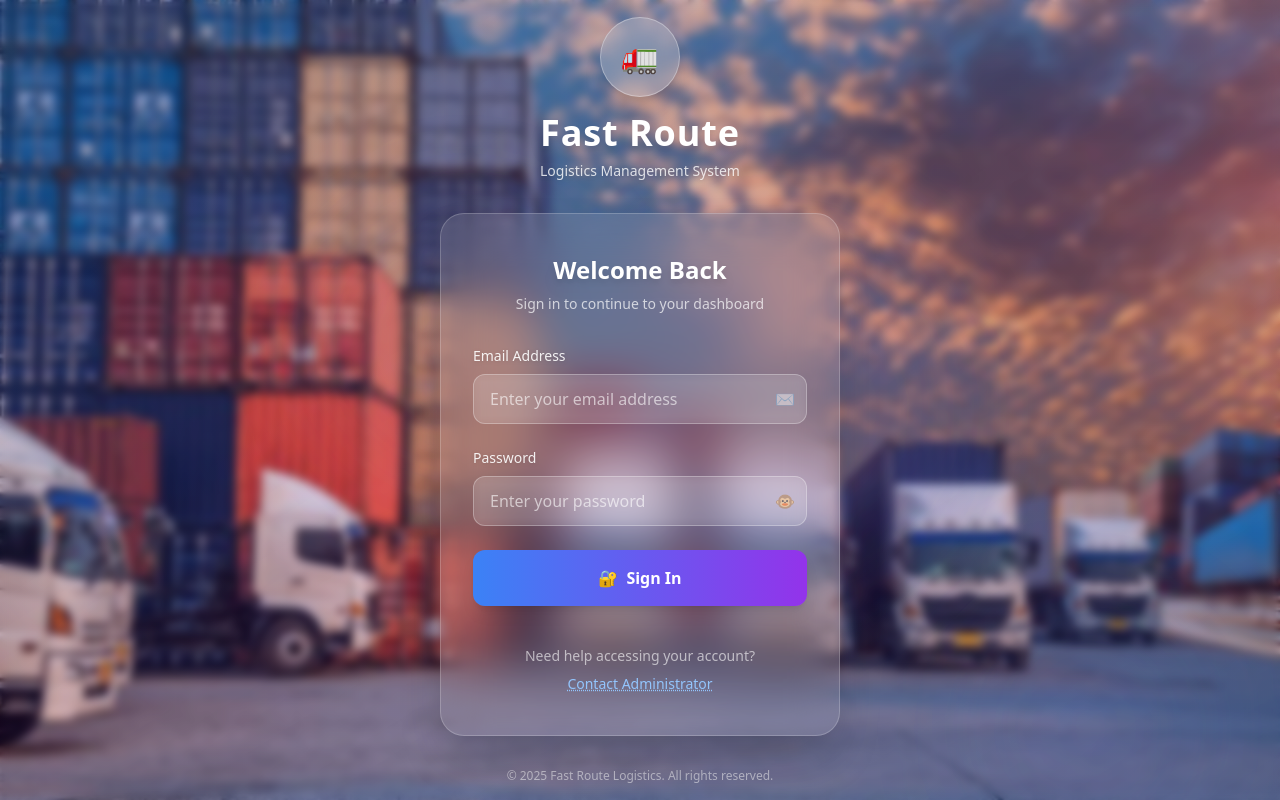
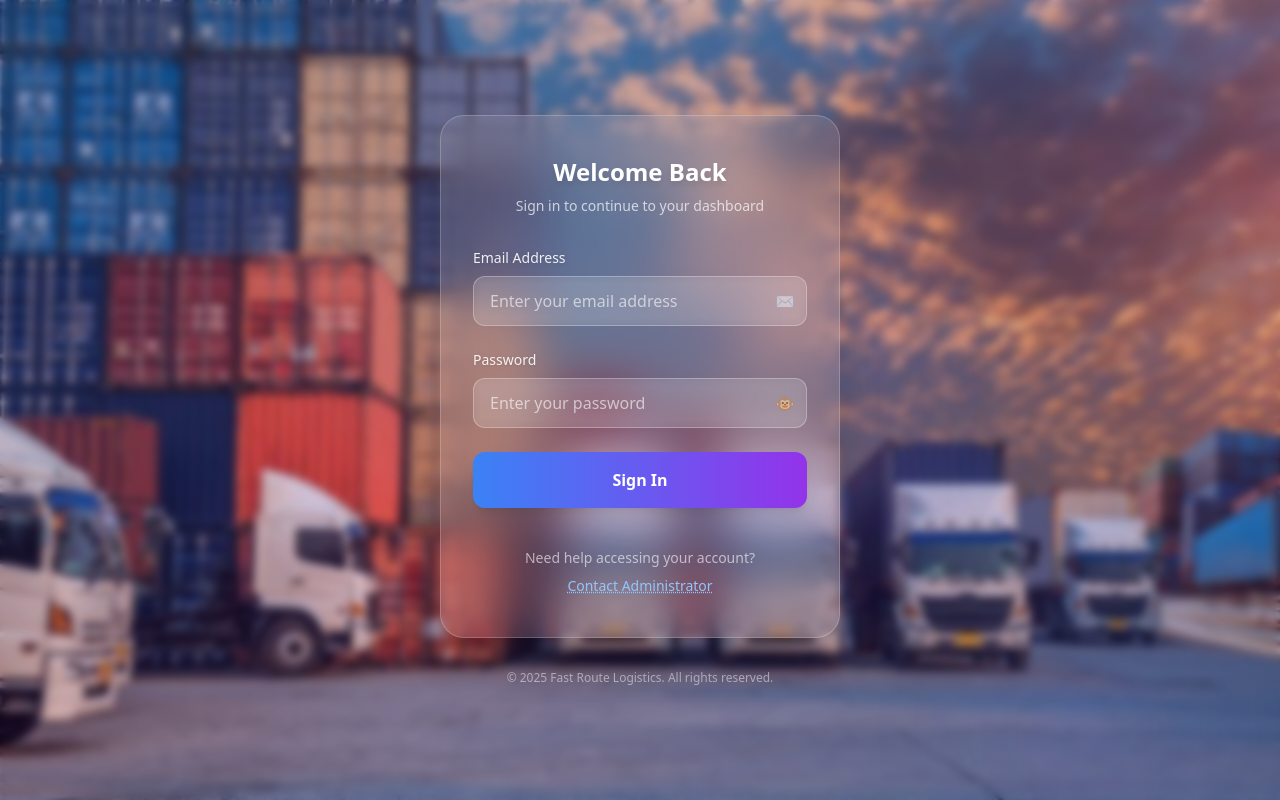
Before and after one commit to Quinh2003/PROJECT_KTC_2025, a React (Vite) app in the folder reactjs-project/: page / in a window 1280 px wide. Built offline with nearby package versions, Linux system fonts and the light colour scheme.

Commit message:
fix login form

```diff
--- a/reactjs-project/src/components/LoginForm.tsx
+++ b/reactjs-project/src/components/LoginForm.tsx
@@ -54,17 +54,7 @@ export default function LoginForm({ onLogin }: { onLogin: (user: User) => void }
 
       <div className="relative z-10 flex flex-col items-center w-full max-w-md px-6">
         {/* Logo/Brand Section */}
-        <div className="mb-8 text-center">
-          <div className="w-20 h-20 mx-auto mb-4 bg-white/20 backdrop-blur-lg rounded-full flex items-center justify-center border border-white/30 shadow-xl">
-            <span className="text-3xl font-bold text-white">🚛</span>
-          </div>
-          <h1 className="text-4xl font-bold text-white drop-shadow-lg tracking-wide">
-            Fast Route
-          </h1>
-          <p className="text-white/80 text-sm mt-2 drop-shadow">
-            Logistics Management System
-          </p>
-        </div>
+
 
         <form
           onSubmit={handleSubmit}
@@ -152,7 +142,6 @@ export default function LoginForm({ onLogin }: { onLogin: (user: User) => void }
                 </>
               ) : (
                 <>
-                  <span>🔐</span>
                   Sign In
                 </>
               )}
```
